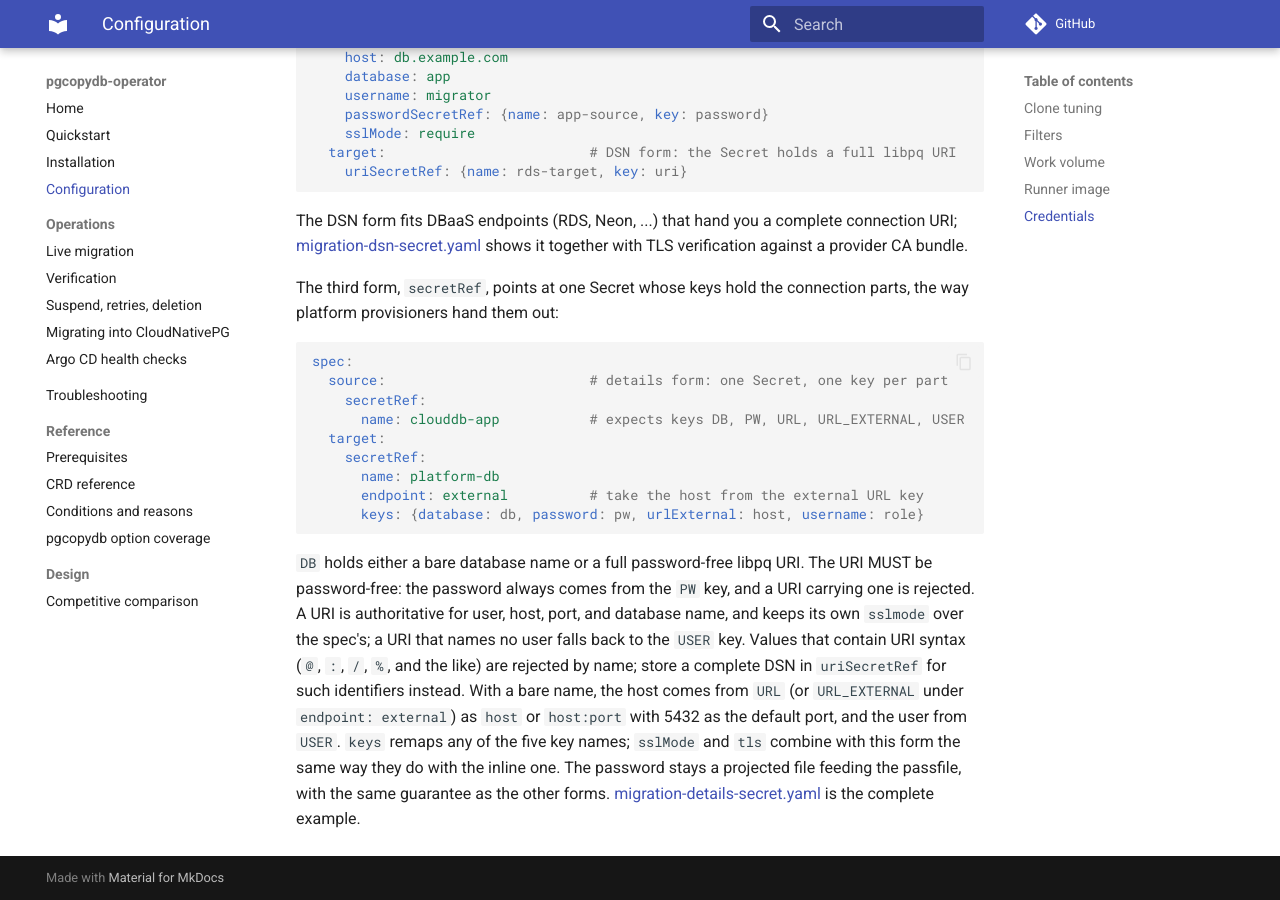
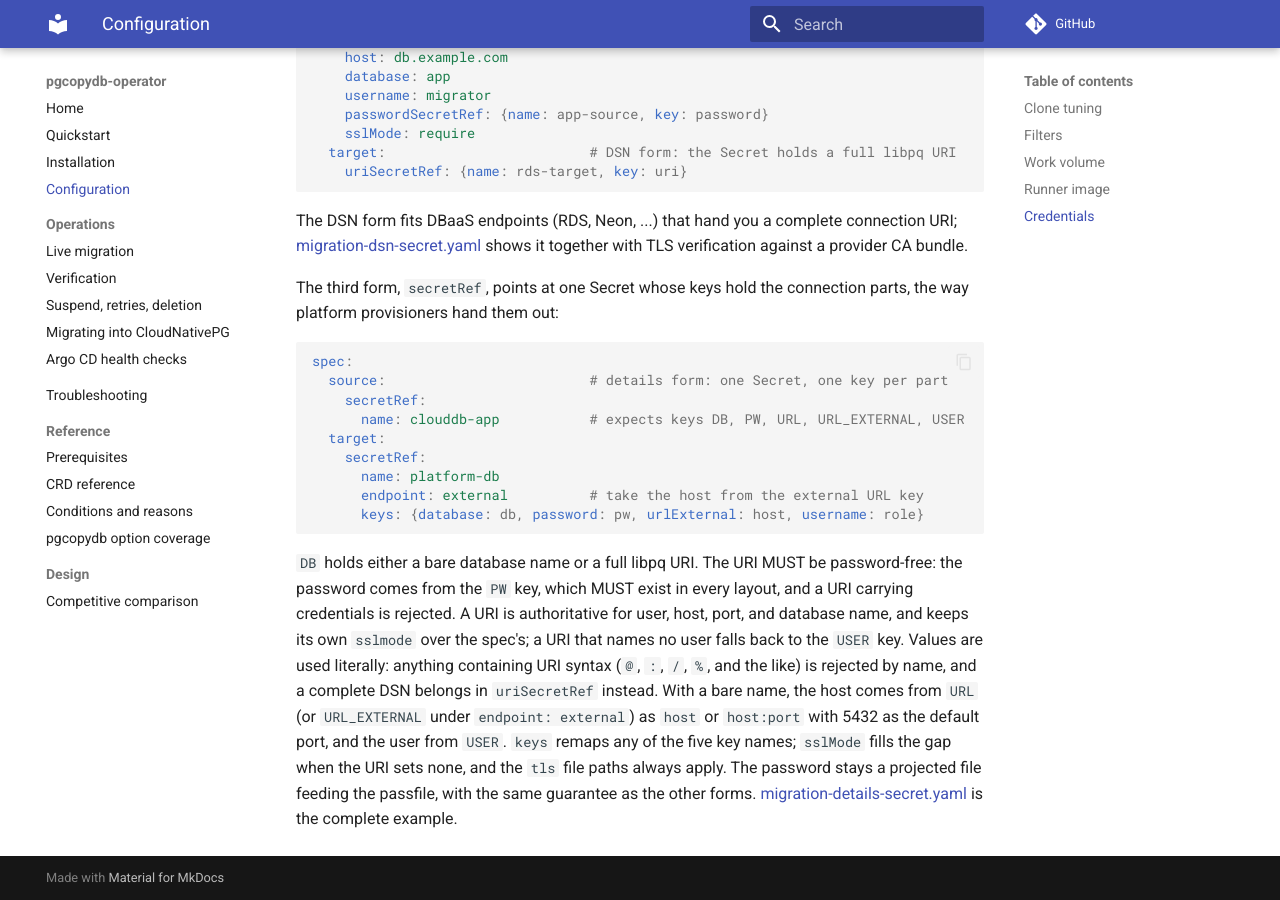
Before and after one commit to ydixken/pgcopydb-operator, an MkDocs documentation site: the page built from docs/configuration.md, in a window 1280 px wide and 900 px high, scrolled down 1807 px. Built offline with MkDocs 1.6.1 and Material for MkDocs 9.7.7, drawn with Linux system fonts in a browser that asks for light colours; comment, search, counter and statistics services are not loaded.

Commit message:
docs: sweep the hardened secretRef rules through prose and chart examples
The configuration page now states the password-free MUST, that PW exists in
every layout, the literal-value rule, and the sslmode-precedence split for
TLS params. The details-secret example carries the same notes, and the
Artifact Hub annotation gains a secretRef example mirroring it (the hub
renders only the first entry per kind; the addition serves annotation
readers).

Claude-Session: https://claude.ai/code/session_019AFyc69WX5s1yoy8hvFLdg

````diff
--- a/docs/configuration.md
+++ b/docs/configuration.md
@@ -90,11 +90,11 @@ spec:
       keys: {database: db, password: pw, urlExternal: host, username: role}
 ```
 
-`DB` holds either a bare database name or a full password-free libpq URI.
-The URI MUST be password-free: the password always comes from the `PW` key, and a URI carrying one is rejected.
+`DB` holds either a bare database name or a full libpq URI.
+The URI MUST be password-free: the password comes from the `PW` key, which MUST exist in every layout, and a URI carrying credentials is rejected.
 A URI is authoritative for user, host, port, and database name, and keeps its own `sslmode` over the spec's; a URI that names no user falls back to the `USER` key.
-Values that contain URI syntax (`@`, `:`, `/`, `%`, and the like) are rejected by name; store a complete DSN in `uriSecretRef` for such identifiers instead.
+Values are used literally: anything containing URI syntax (`@`, `:`, `/`, `%`, and the like) is rejected by name, and a complete DSN belongs in `uriSecretRef` instead.
 With a bare name, the host comes from `URL` (or `URL_EXTERNAL` under `endpoint: external`) as `host` or `host:port` with 5432 as the default port, and the user from `USER`.
-`keys` remaps any of the five key names; `sslMode` and `tls` combine with this form the same way they do with the inline one.
+`keys` remaps any of the five key names; `sslMode` fills the gap when the URI sets none, and the `tls` file paths always apply.
 The password stays a projected file feeding the passfile, with the same guarantee as the other forms.
 [migration-details-secret.yaml](examples/migration-details-secret.yaml) is the complete example.
````
Also changed, not shown: docs/examples/migration-details-secret.yaml (+4 -3 lines), 1 other file.
